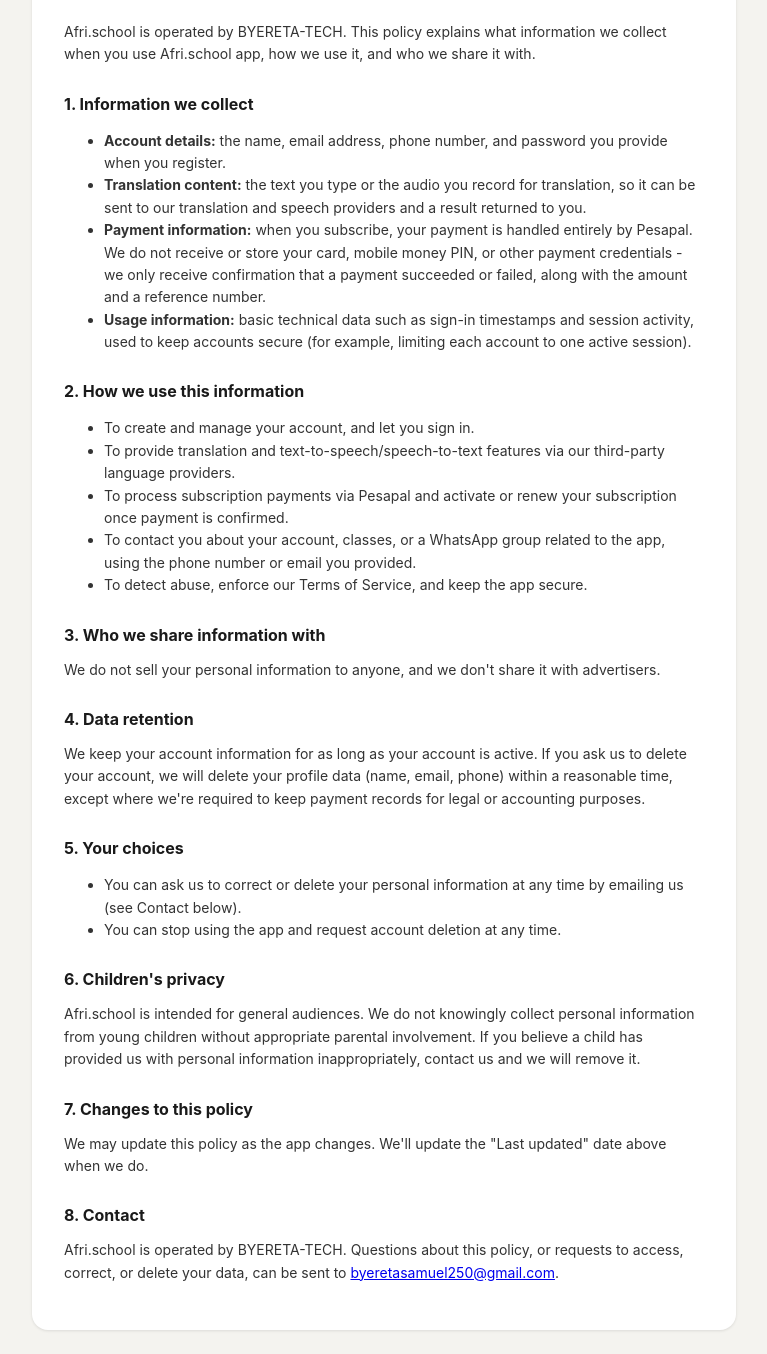
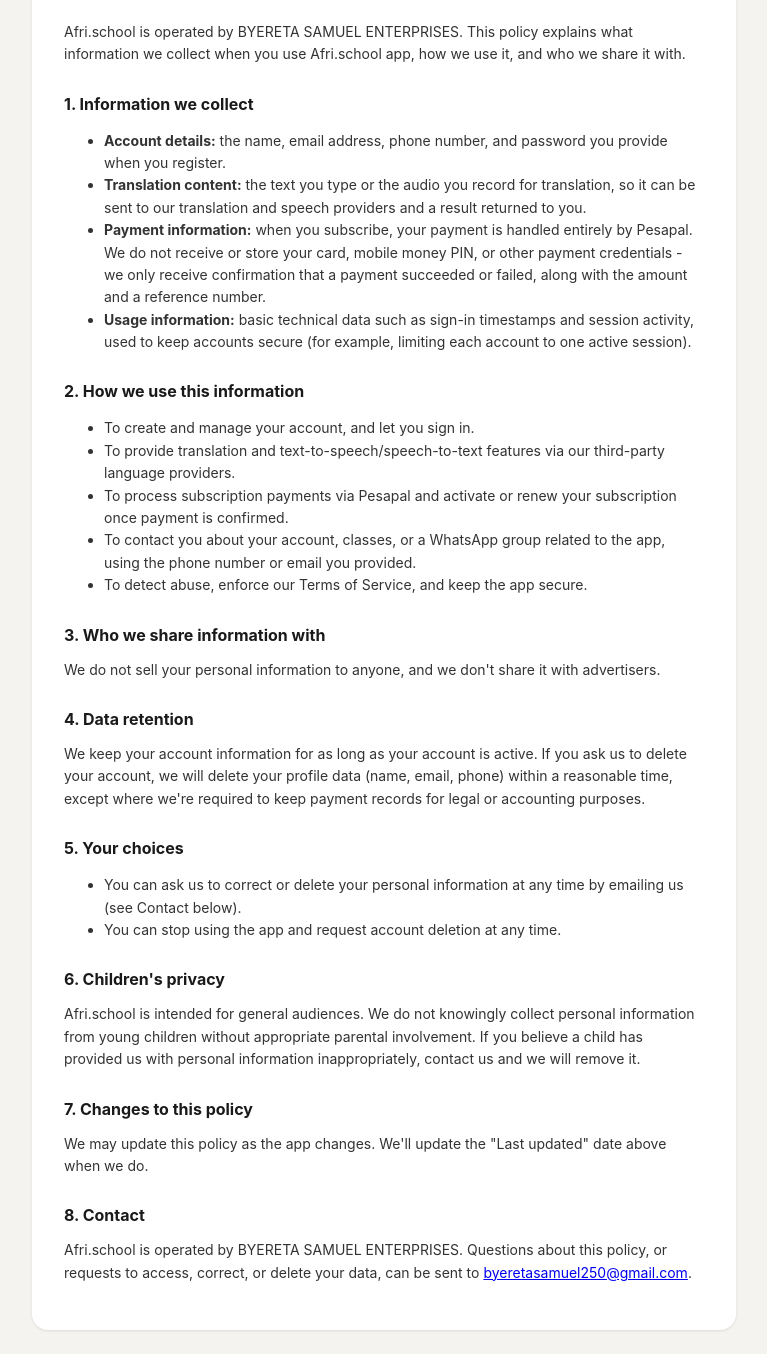
Before and after one commit to byeretasamuel250-art/AfriTranslate, a website: page privacy.html in a window 1280 px wide. Shown: the part 145-1499 px from the top of the page, without its empty margins (256-1023 px from the left). Drawn offline with Linux system fonts and the light colour scheme.

Commit message:
Update privacy.html

```diff
--- a/privacy.html
+++ b/privacy.html
@@ -63,7 +63,7 @@
   <h1>Privacy Policy</h1>
   <p class="updated">Last updated: 10 September 2026</p>
 
-  <p>Afri.school is operated by BYERETA-TECH. This policy explains what information we collect when you use Afri.school app, how we use it, and who we share it with.</p>
+  <p>Afri.school is operated by BYERETA SAMUEL ENTERPRISES. This policy explains what information we collect when you use Afri.school app, how we use it, and who we share it with.</p>
 
   <h2>1. Information we collect</h2>
   <ul>
@@ -103,7 +103,7 @@
   <p>We may update this policy as the app changes. We'll update the "Last updated" date above when we do.</p>
 
   <h2>8. Contact</h2>
-  <p>Afri.school is operated by BYERETA-TECH. Questions about this policy, or requests to access, correct, or delete your data, can be sent to <a href="mailto:byeretasamuel250@gmail.com">byeretasamuel250@gmail.com</a>.</p>
+  <p>Afri.school is operated by BYERETA SAMUEL ENTERPRISES. Questions about this policy, or requests to access, correct, or delete your data, can be sent to <a href="mailto:byeretasamuel250@gmail.com">byeretasamuel250@gmail.com</a>.</p>
 </div>
 </body>
 </html>
```
